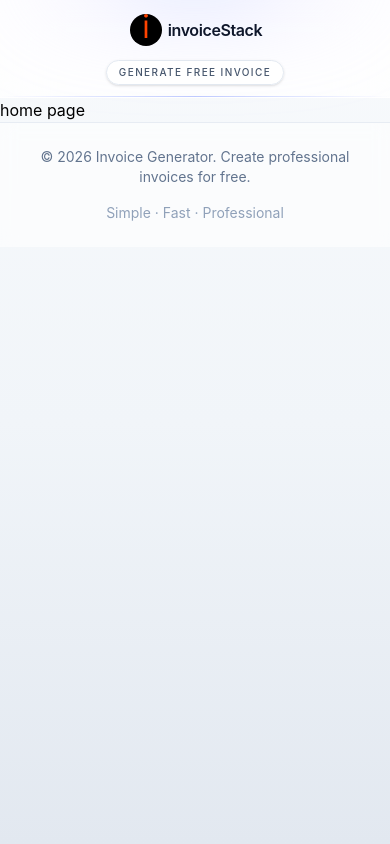
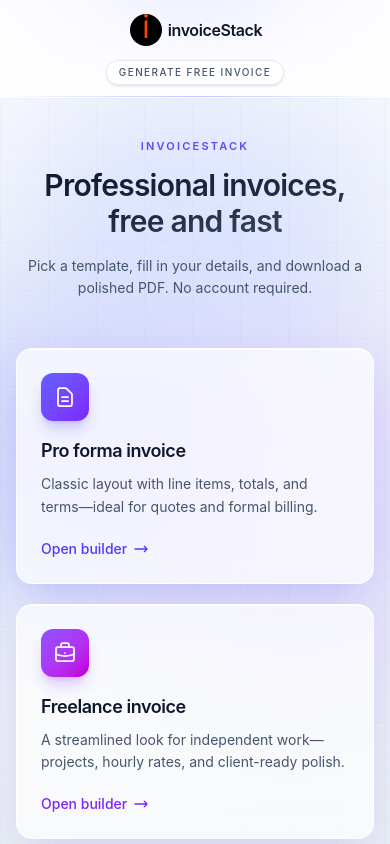
Before and after one commit to NikhilJosephK/invoice-generator, a Next.js app: page / in a window 390 px wide. Shown: the top 844 px of the page. Built offline with nearby package versions, Linux system fonts and the light colour scheme.

Commit message:
Enhance layout and styling for HomePage; implement responsive design with new background elements, update RootLayout for better structure, and pass invoiceType prop to InvoiceGeneratorComponent for improved clarity in invoice creation.

```diff
--- a/src/app/(frontend)/freelance-invoice/page.tsx
+++ b/src/app/(frontend)/freelance-invoice/page.tsx
@@ -6,7 +6,7 @@
 export default function FreelanceInvoicePage() {
   return (
     <>
-      <InvoiceGeneratorComponent InvoiceComponent={InvoiceTwo} />
+      <InvoiceGeneratorComponent InvoiceComponent={InvoiceTwo} invoiceType="Freelance" />
     </>
   )
 }
--- a/src/app/(frontend)/layout.tsx
+++ b/src/app/(frontend)/layout.tsx
@@ -36,9 +36,9 @@
 
   return (
     <html lang="en">
-      <body>
+      <body className="flex min-h-dvh flex-col">
         <Header />
-        <main>{children}</main>
+        <main className="flex flex-1 flex-col">{children}</main>
         <Footer />
         <Analytics />
       </body>
--- a/src/app/(frontend)/page.tsx
+++ b/src/app/(frontend)/page.tsx
@@ -1,7 +1,88 @@
-export default async function HomePage() {
+import Link from 'next/link'
+
+export default function HomePage() {
   return (
-    <>
-      <div>home page</div>
-    </>
+    <div className="relative flex flex-1 flex-col overflow-hidden">
+      <div
+        className="pointer-events-none absolute inset-0 opacity-[0.35]"
+        aria-hidden
+        style={{
+          backgroundImage: `linear-gradient(to right, rgb(148 163 184 / 0.15) 1px, transparent 1px),
+            linear-gradient(to bottom, rgb(148 163 184 / 0.15) 1px, transparent 1px)`,
+          backgroundSize: '48px 48px',
+        }}
+      />
+      <div className="pointer-events-none absolute -left-32 top-1/4 h-80 w-80 rounded-full bg-indigo-400/25 blur-3xl" aria-hidden />
+      <div className="pointer-events-none absolute -right-24 bottom-1/4 h-96 w-96 rounded-full bg-violet-400/20 blur-3xl" aria-hidden />
+      <div className="pointer-events-none absolute left-1/2 top-0 h-64 w-[min(90%,42rem)] -translate-x-1/2 rounded-full bg-indigo-300/30 blur-3xl" aria-hidden />
+
+      <div className="relative flex flex-1 flex-col items-center justify-center px-4 py-10 sm:px-6 sm:py-14">
+        <div className="mx-auto w-full max-w-3xl text-center">
+          <p className="mb-3 text-[11px] font-semibold uppercase tracking-[0.2em] text-indigo-600/90 sm:text-xs">
+            InvoiceStack
+          </p>
+          <h1 className="bg-linear-to-br from-slate-900 via-slate-800 to-slate-600 bg-clip-text text-3xl font-semibold tracking-tight text-transparent sm:text-4xl md:text-5xl">
+            Professional invoices, free and fast
+          </h1>
+          <p className="mx-auto mt-4 max-w-xl text-pretty text-sm leading-relaxed text-slate-600 sm:text-base">
+            Pick a template, fill in your details, and download a polished PDF. No account required.
+          </p>
+        </div>
+
+        <div className="mx-auto mt-12 grid w-full max-w-4xl gap-5 sm:mt-14 sm:grid-cols-2 sm:gap-6">
+          <Link
+            href="/pro-forma-invoice"
+            className="group relative flex flex-col rounded-2xl border border-white/80 bg-white/70 p-6 shadow-[0_1px_0_rgb(255_255_255/0.9)_inset,0_12px_40px_-12px_rgb(99_102_241/0.35)] backdrop-blur-md transition duration-300 hover:-translate-y-0.5 hover:border-indigo-200/90 hover:bg-white/90 hover:shadow-[0_1px_0_rgb(255_255_255/1)_inset,0_20px_50px_-12px_rgb(99_102_241/0.45)] sm:p-7"
+          >
+            <span className="mb-4 inline-flex h-12 w-12 items-center justify-center rounded-xl bg-linear-to-br from-indigo-500 to-violet-600 text-white shadow-lg shadow-indigo-500/30">
+              <svg className="h-6 w-6" fill="none" viewBox="0 0 24 24" stroke="currentColor" aria-hidden>
+                <path
+                  strokeLinecap="round"
+                  strokeLinejoin="round"
+                  strokeWidth={1.75}
+                  d="M9 12h6m-6 4h6m2 5H7a2 2 0 01-2-2V5a2 2 0 012-2h5.586a1 1 0 01.707.293l5.414 5.414a1 1 0 01.293.707V19a2 2 0 01-2 2z"
+                />
+              </svg>
+            </span>
+            <h2 className="text-lg font-semibold tracking-tight text-slate-900 sm:text-xl">Pro forma invoice</h2>
+            <p className="mt-2 flex-1 text-sm leading-relaxed text-slate-600">
+              Classic layout with line items, totals, and terms—ideal for quotes and formal billing.
+            </p>
+            <span className="mt-5 inline-flex items-center gap-1.5 text-sm font-medium text-indigo-600 transition group-hover:gap-2.5">
+              Open builder
+              <svg className="h-4 w-4" fill="none" viewBox="0 0 24 24" stroke="currentColor" aria-hidden>
+                <path strokeLinecap="round" strokeLinejoin="round" strokeWidth={2} d="M17 8l4 4m0 0l-4 4m4-4H3" />
+              </svg>
+            </span>
+          </Link>
+
+          <Link
+            href="/freelance-invoice"
+            className="group relative flex flex-col rounded-2xl border border-white/80 bg-white/70 p-6 shadow-[0_1px_0_rgb(255_255_255/0.9)_inset,0_12px_40px_-12px_rgb(139_92_246/0.3)] backdrop-blur-md transition duration-300 hover:-translate-y-0.5 hover:border-violet-200/90 hover:bg-white/90 hover:shadow-[0_1px_0_rgb(255_255_255/1)_inset,0_20px_50px_-12px_rgb(139_92_246/0.4)] sm:p-7"
+          >
+            <span className="mb-4 inline-flex h-12 w-12 items-center justify-center rounded-xl bg-linear-to-br from-violet-500 to-fuchsia-600 text-white shadow-lg shadow-violet-500/30">
+              <svg className="h-6 w-6" fill="none" viewBox="0 0 24 24" stroke="currentColor" aria-hidden>
+                <path
+                  strokeLinecap="round"
+                  strokeLinejoin="round"
+                  strokeWidth={1.75}
+                  d="M21 13.255A23.931 23.931 0 0112 15c-3.183 0-6.22-.62-9-1.745M16 6V4a2 2 0 00-2-2h-4a2 2 0 00-2 2v2m4 6h.01M5 20h14a2 2 0 002-2V8a2 2 0 00-2-2H5a2 2 0 00-2 2v10a2 2 0 002 2z"
+                />
+              </svg>
+            </span>
+            <h2 className="text-lg font-semibold tracking-tight text-slate-900 sm:text-xl">Freelance invoice</h2>
+            <p className="mt-2 flex-1 text-sm leading-relaxed text-slate-600">
+              A streamlined look for independent work—projects, hourly rates, and client-ready polish.
+            </p>
+            <span className="mt-5 inline-flex items-center gap-1.5 text-sm font-medium text-violet-600 transition group-hover:gap-2.5">
+              Open builder
+              <svg className="h-4 w-4" fill="none" viewBox="0 0 24 24" stroke="currentColor" aria-hidden>
+                <path strokeLinecap="round" strokeLinejoin="round" strokeWidth={2} d="M17 8l4 4m0 0l-4 4m4-4H3" />
+              </svg>
+            </span>
+          </Link>
+        </div>
+      </div>
+    </div>
   )
 }
--- a/src/app/(frontend)/pro-forma-invoice/page.tsx
+++ b/src/app/(frontend)/pro-forma-invoice/page.tsx
@@ -6,7 +6,7 @@
 export default function ProFormaInvoicePage() {
   return (
     <>
-      <InvoiceGeneratorComponent InvoiceComponent={Invoice} />
+      <InvoiceGeneratorComponent InvoiceComponent={Invoice} invoiceType="Pro Forma" />
     </>
   )
 }
--- a/src/app/components/invoice-builder/builder-one/builder-one.tsx
+++ b/src/app/components/invoice-builder/builder-one/builder-one.tsx
@@ -6,7 +6,10 @@
 import { CurrencyPicker } from '@/app/components/currency-picker/currency-picker'
 import { SignatureMaker } from '@/app/components/signature-maker/signature-maker'
 
-export default function InvoiceGeneratorComponent({ InvoiceComponent = Invoice }: any) {
+export default function InvoiceGeneratorComponent({
+  InvoiceComponent = Invoice,
+  invoiceType,
+}: any) {
   const [preview, setPreview] = useState<string | null>(null)
   const [fromAddress, setFromAddress] = useState<string>('')
   const [billToAddress, setBillToAddress] = useState<string>('')
@@ -122,7 +125,7 @@
         {/* Page title */}
         <div className="mb-8 text-center sm:mb-12">
           <h2 className="text-2xl font-bold tracking-tight text-slate-900 sm:text-3xl">
-            Create Your Invoice
+            Create Your {invoiceType} Invoice
           </h2>
           <p className="mt-2 text-sm text-slate-500 sm:text-base">
             Fill in the details below to generate a professional PDF invoice
```
